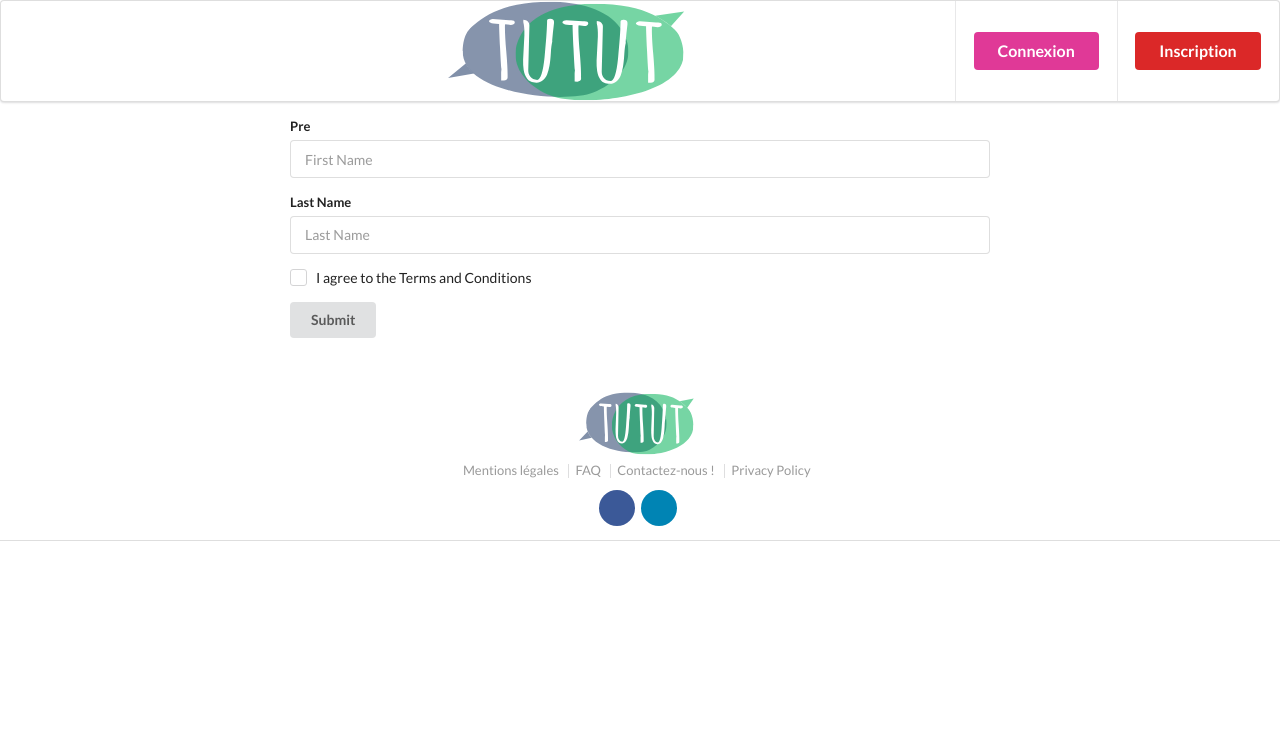
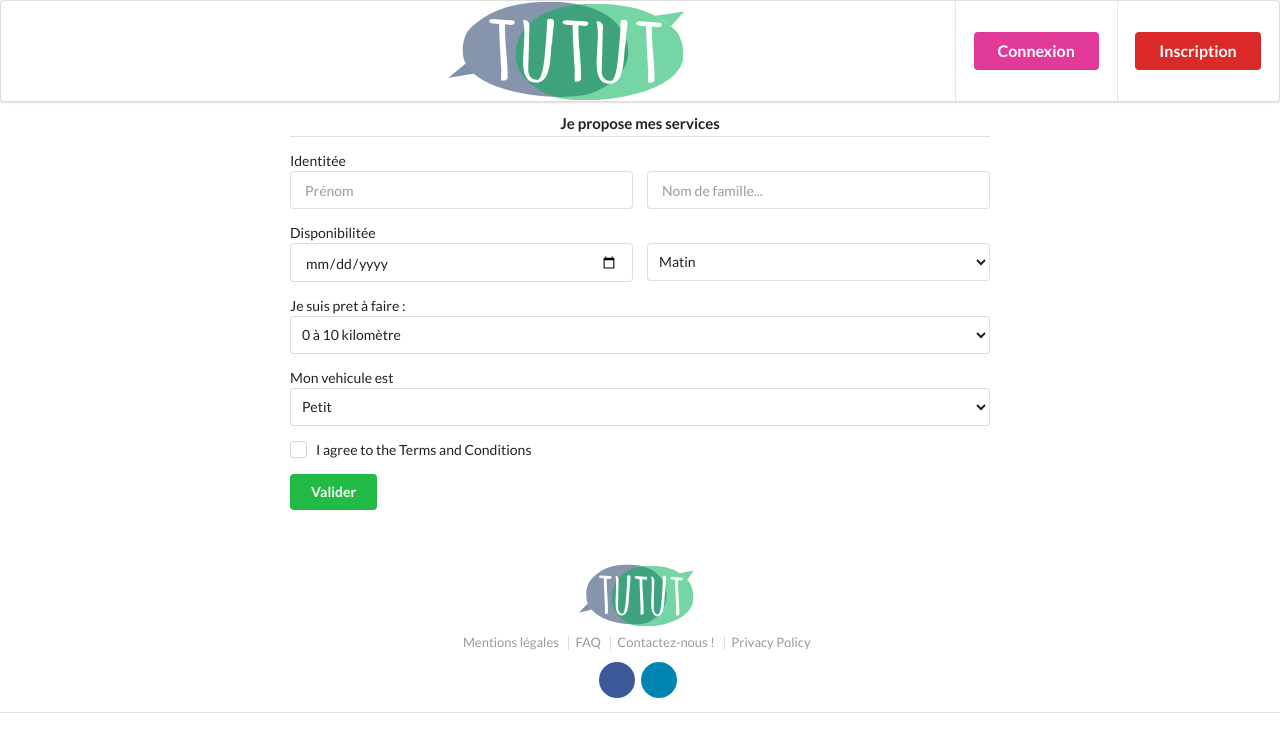
Before and after one commit to nemo75/hackaton-tutut, a website: page public/driver.html in a window 1280 px wide. Drawn offline with nearby package versions, Linux system fonts and the light colour scheme; no server answers; a web font is replaced by a local one.

Commit message:
modification backend et formulaire

```diff
--- a/index.js
+++ b/index.js
@@ -5,7 +5,7 @@ var io = require('socket.io').listen(server);
 
 
 app.use(express.static(__dirname + '/public'));
-server.listen(8000);
+server.listen(3000);
 
 io.sockets.on('connection', function(socket) {
 	var messages_driver = [];
--- a/public/driver.html
+++ b/public/driver.html
@@ -14,7 +14,7 @@
 		</div>
 		<div class="right menu">
 			<div class="item">
-				<a href="driver.html" class="ui pink tiny button">Connexion</a>
+				<a href="#" class="ui pink tiny button">Connexion</a>
 			</div>
 			<div class="item">
 				<a href="#" class="ui red tiny button">Inscription</a>
@@ -23,13 +23,44 @@
 	</div>
 	<div class="formulaire">
 		<form class="ui form" action="driver.html" method="post" id="form_demande_driver">
+			<h4 class="ui centered dividing header">Je propose mes services</h4>
+			<label>Identit&eacute;e</label>
+			<div class="two fields">
 				<div class="field">
-				<label>Pre</label>
-				<input type="text" name="first-name" placeholder="First Name" id="first_name">
+					<input type="text" name="first-name" placeholder="Pr&eacute;nom" id="first_name">
 				</div>
 				<div class="field">
-				<label>Last Name</label>
-				<input type="text" name="last-name" placeholder="Last Name" id="last_name">
+					<input type="text" name="last-name" placeholder="Nom de famille..." id="last_name">
+				</div>
+			</div>
+			<label>Disponibilit&eacute;e</label>
+			<div class="two fields">
+				<div class="field">
+					<input type="date" name="first-name" placeholder="Date" id="date">
+				</div>
+				<div class="field">
+					<select class="ui fluid search dropdown" name="distance">
+						<option value="">Matin</option>
+						<option value="1">Apr&egrave;s-midi</option>
+						<option value="1">Soir</option>
+					</select>
+				</div>
+			</div>
+				<label for="">Je suis pret &agrave; faire :</label>
+				<div class="field">
+					<select class="ui fluid search dropdown" name="distance">
+						<option value="">0 &agrave; 10 kilom&egrave;tre</option>
+						<option value="1">10 &agrave; 20 kilom&egrave;tre</option>
+						<option value="1">20 &agrave; 30 kilom&egrave;tre</option>
+					</select>
+				</div>
+				<label for="">Mon vehicule est</label>
+				<div class="field">
+					<select class="ui fluid search dropdown" name="distance">
+						<option value="">Petit</option>
+						<option value="1">Moyenne</option>
+						<option value="1">Grande</option>
+					</select>
 				</div>
 			<div class="field">
 				<div class="ui checkbox">
@@ -37,8 +68,7 @@
 					<label>I agree to the Terms and Conditions</label>
 				</div>
 			</div>
-			<button class="ui button" type="submit">Submit</button>
-		</form>
+			<button class="ui green button" type="submit">Valider</button>
 		</form>
 	</div>
 	<div id="driver"></div>
```
Also changed, not shown: public/livre.html (+8 -7 lines). Lines whose indentation alone changed are shown as unchanged.
